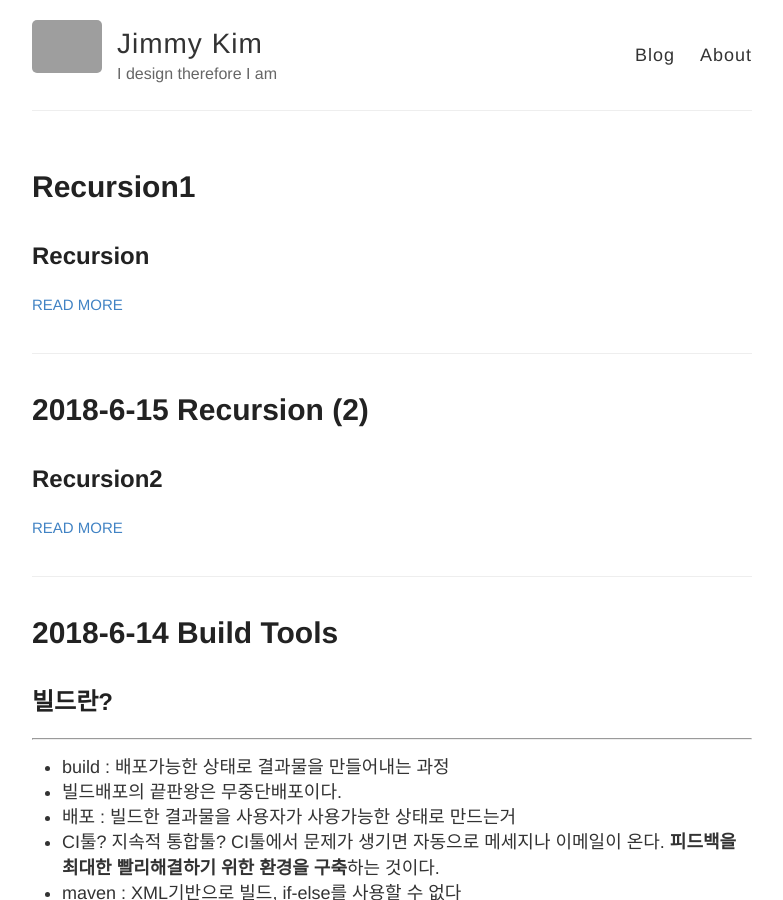
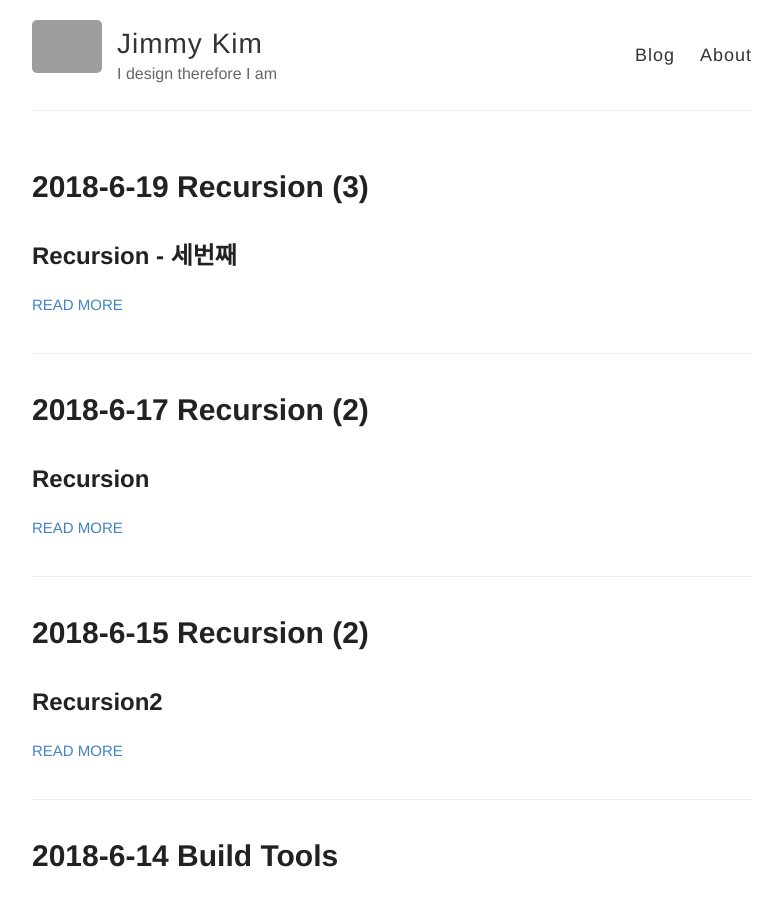
Before and after one commit to jaeyeon93/jaeyeon93.github.io, a Jekyll site: the page built from index.html, in a window 1280 px wide and 900 px high. Shown: the whole window, without its empty margins (248-1031 px from the left). Built offline with Jekyll 4.4.1, drawn with Linux system fonts in a browser that asks for light colours; part of the change alters nothing that is shown; grey boxes are pictures that could not be loaded.

Commit message:
2018-6-19

````diff
--- a/_posts/2018-6-17-recursion1.md
+++ b/_posts/2018-6-17-recursion1.md
@@ -1,3 +1,8 @@
+---
+layout: post
+title: 2018-6-17 Recursion (2)
+---
+
 Recursion
 ----
 
--- /dev/null
+++ b/_posts/2018-6-19-recursion3.md
@@ -0,0 +1,118 @@
+---
+layout: post
+title: 2018-6-19 Recursion (3)
+---
+
+Recursion - 세번째
+---
+
+- 적어도 하나의 base case가 있어야된다. 즉 순환되지 않고 종료되는 case가 있어야한다.
+- 모든 case는 결국 base case로 수렴해야 한다.
+
+##### 암시적(implicit) 매개변수를 명시적(explicit) 매개변수로 바꿔라
+
+```
+// 순차 탐색
+public class Recursion8 {
+    public static void main(String[] args) {
+        int [] data = {1, 3, 5, 6, 7, 9};
+        int n = data.length;
+        int target = 9;
+        System.out.println(search(data, n, target));
+    }
+
+    public static int search(int [] data, int n, int tartget) {
+        for (int i = 0; i < n; i++)
+            if (data[i] == tartget)
+                return i;
+        return -1;
+    }
+}
+//result
+5
+```
+- 이 함수에서 data[0]에서 data[n-1] 사이의 target을 검색하는 것이다. 검색 구간의 시작 인덱스 0은 보통 생략한다. 즉 암시적 매개변수이다.
+
+```
+// 순차탐색2
+public class Recursion9 {
+    public static void main(String[] args) {
+        int [] data = {1,2,3,4,5,6,7,8,9,10};
+        System.out.println("result : " + search(data, 0, data.length, 6));
+    }
+
+    public static int search(int [] data, int begin, int end, int target) {
+        // begin == end는 데이터가 1개라는 의, begin > end라면 데이터의 갯수가 0개
+        if (begin > end)
+            return -1;
+        else if (target == data[begin])
+            return begin;
+        return search(data, begin + 1, end, target);
+    }
+}
+//result
+result : 5
+```
+- end는 보통 data.length로 한다.
+
+#### 순차탐색 중간에서부터 검색
+
+```
+public static int search2(int [] data, int begin, int end, int target) {
+        if (begin > end)
+            return -1;
+        int middle = (begin + end) / 2;
+        if (data[middle] == target)
+            return middle;
+        int index = search2(data, begin, middle - 1, target);
+        if (index != -1)
+            return index;
+        return search2(data, middle + 1, end, target);
+    }
+```
+1. middle을 설정해서 만약에 data[middle] == target이면, middle을 리턴
+
+#### 최대값 찾기
+
+```
+ public static int findMax(int [] data, int begin, int end) {
+        if (begin == end)
+            return data[begin];
+        return Math.max(data[begin], findMax(data, begin + 1, end));
+        // findMax(data, begin + 1, end) : 데이터의 구간이 계속 변한다.
+    }
+
+    public static int findMax2(int [] data, int begin, int end) {
+        if (begin == end)
+            return data[begin];
+        int middle = (begin + end) / 2;
+        int max1 = findMax(data, begin, middle);
+        int max2 = findMax(data, middle + 1, end);
+        return Math.max(max1, max2);
+    }
+```
+
+#### 2진탐색
+
+```
+
+public class Recursion11_BinarySearch {
+    public static int binarySearch(String [] items, String target, int begin, int end) {
+        if (begin == end)
+            return -1;
+        int middle = (begin + end) / 2;
+        int compResult = target.compareTo(items[middle]);
+        if (compResult == 0)
+            return middle;
+        else if (compResult < 0)
+            return binarySearch(items, target, begin, middle - 1);
+        return binarySearch(items, target, middle + 1, end);
+    }
+}
+
+```
+- 보통 begin은 0, end는 data.length - 1로 한다.
+- begin > end, 데이터의 갯수가 0인경우
+- compareTo의 경우 같으면 0을 리턴, 작으면 -1, 크면 양수를 리턴한다.
+- data가 크기순서대로 저장이 되어있기때문에, 만약에 compareTo가 음수를 리턴한다면 찾는데이터의 위치가 middle보다 작으ㅡ로 begin에서부터 middle-1까지를 탐색한다.
+- 역으로 compareTo가 양수를 리턴하면, 찾는 데이터의 크기가 middle보다 크므로, middle+1에서부터 end까지를 탐색한다.
````
